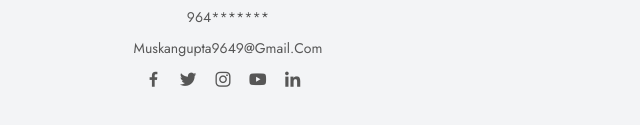
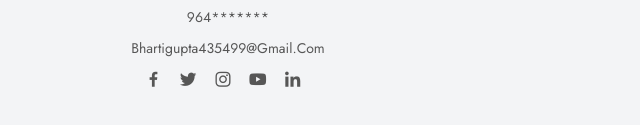
Before and after one commit to BHARTIGUPTA123/Fashion_website, a plain HTML site: page index.html in a window 1280 px wide. Shown: the part 4705-4830 px from the top of the page, 100-740 px from the left. Drawn offline with nearby package versions, Linux system fonts and the light colour scheme; a script that the page names is missing.

Commit message:
Update index.html

```diff
--- a/index.html
+++ b/index.html
@@ -338,7 +338,7 @@
 
                 <p>No. 101 & 102, DLF Emporio,<br> DLF Place, Nelson Mandela Marg, <br>Vasant Kunj, New Delhi,<br> Delhi 110022</p>
                 <p> 964*******          </p>
-                <p>muskangupta9649@gmail.com</p>
+                <p>bhartigupta435499@gmail.com</p>
 
                 <div class="social-icon">
                     <a href="#"><i class='bx bxl-facebook'></i></a>
```
